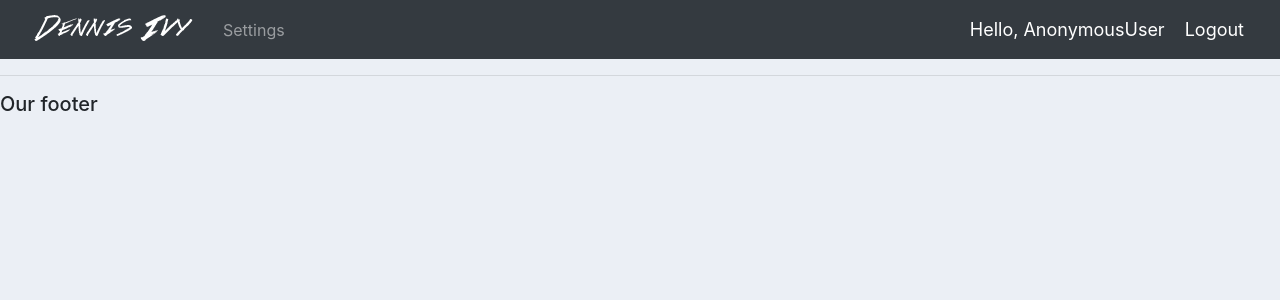
After one commit to ph-ops-cuk/checkPortalMain, a Django app: template main/templates/main/main.html in a window 1280 px wide. The commit adds this page. Shown: the top 300 px of the page. Run offline with Django 3.2, Linux system fonts and the light colour scheme; the template is opened without the code that fills it, so the values that code supplies are empty; some libraries are stand-ins or nearby versions.

Commit message:
start of 1st detailed templates

```diff
--- /dev/null
+++ b/main/templates/main/main.html
@@ -0,0 +1,29 @@
+{% load static %}
+
+<!DOCTYPE html>
+<html>
+<head>
+	<title>checkPortal</title>
+	<link rel="stylesheet" href="https://stackpath.bootstrapcdn.com/bootstrap/4.3.1/css/bootstrap.min.css" integrity="sha384-ggOyR0iXCbMQv3Xipma34MD+dH/1fQ784/j6cY/iJTQUOhcWr7x9JvoRxT2MZw1T" crossorigin="anonymous">
+
+	<link rel="stylesheet" type="text/css" href="{% static '/css/main.css' %}">
+
+</head>
+<body>
+	{%  include 'main/navbar.html' %}
+	<div class="container-fluid">
+	{% block content %}
+
+
+
+	{% endblock %}
+    </div>
+	<hr>
+	<h5>Our footer</h5>
+
+</body>
+
+<script src="https://code.jquery.com/jquery-3.3.1.slim.min.js" integrity="sha384-q8i/X+965DzO0rT7abK41JStQIAqVgRVzpbzo5smXKp4YfRvH+8abtTE1Pi6jizo" crossorigin="anonymous"></script>
+<script src="https://cdnjs.cloudflare.com/ajax/libs/popper.js/1.14.7/umd/popper.min.js" integrity="sha384-UO2eT0CpHqdSJQ6hJty5KVphtPhzWj9WO1clHTMGa3JDZwrnQq4sF86dIHNDz0W1" crossorigin="anonymous"></script>
+<script src="https://stackpath.bootstrapcdn.com/bootstrap/4.3.1/js/bootstrap.min.js" integrity="sha384-JjSmVgyd0p3pXB1rRibZUAYoIIy6OrQ6VrjIEaFf/nJGzIxFDsf4x0xIM+B07jRM" crossorigin="anonymous"></script>
+</html>
--- /dev/null
+++ b/main/templates/main/navbar.html
@@ -0,0 +1,37 @@
+{% load static %}
+
+
+<style>
+  .hello-msg{
+    font-size: 18px;
+    color: #fff;
+    margin-right: 20px;
+  }
+</style>
+
+<nav class="navbar navbar-expand-lg navbar-dark bg-dark">
+ <img src="{% static 'images/logo.png' %}">
+  <button class="navbar-toggler" type="button" data-toggle="collapse" data-target="#navbarNav" aria-controls="navbarNav" aria-expanded="false" aria-label="Toggle navigation">
+    <span class="navbar-toggler-icon"></span>
+  </button>
+  <div class="collapse navbar-collapse" id="navbarNav">
+    <ul class="navbar-nav">
+      {% if request.user.is_staff %}
+      <li class="nav-item active">
+        <a class="nav-link" href="#">Dashboard</a>
+      </li>
+      <li class="nav-item">
+        <a class="nav-link" href="#">Products</a>
+      </li>
+      {% else %}
+       <li class="nav-item">
+        <a class="nav-link" href="#">Settings</a>
+      </li>
+      {% endif %}
+    </ul>
+  </div>
+
+  <span class="hello-msg">Hello, {{request.user}}</span>
+  <span ><a  class="hello-msg" href="#">Logout</a></span>
+
+</nav>
--- a/main/views.py
+++ b/main/views.py
@@ -5,7 +5,7 @@ from django.http import HttpResponse
 # Create your views here.
 
 def home(request):
-    return HttpResponse('Home')
+    return render(request, 'main/dashboard.html')
 
 
 def status(request):
--- /dev/null
+++ b/static/css/main.css
@@ -0,0 +1,20 @@
+#logo{
+	}
+
+	body{
+		background-color: #ebeff5;
+	}
+
+
+	#total-orders{
+		background-color: #4cb4c7;
+	}
+
+
+	#orders-delivered{
+		background-color: #7abecc;
+	}
+
+	#orders-pending{
+		background-color: #7CD1C0;
+	}
```
Also changed, not shown: main/templates/main/dashboard.html (+66 -9 lines), main/templates/main/status.html (added, +42 -0 lines), static/images/YouTube-Subscribe-Button-PNG-File.png (added), static/images/dennis_ivanov.jpg (added), static/images/logo.png (added), static/images/profile1.png (added), static/images/profile2.png (added).
